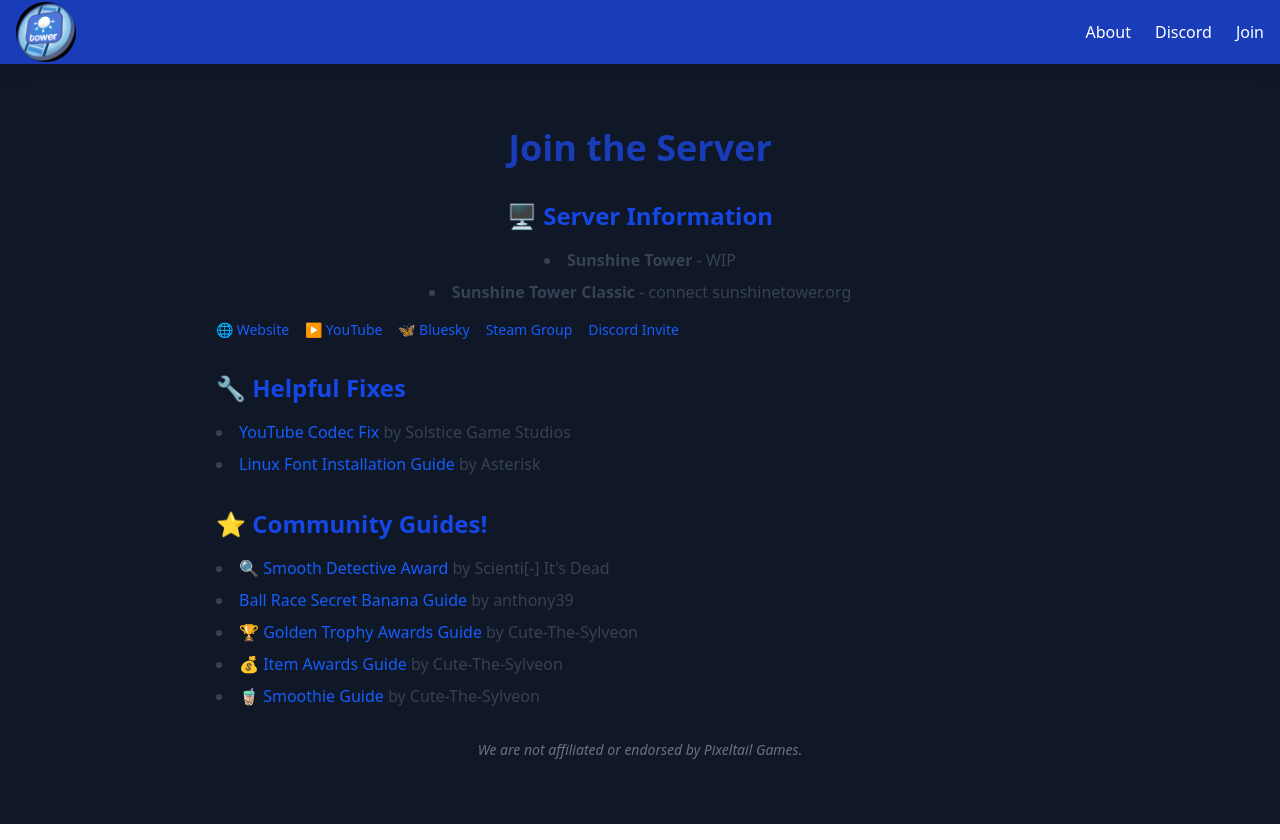
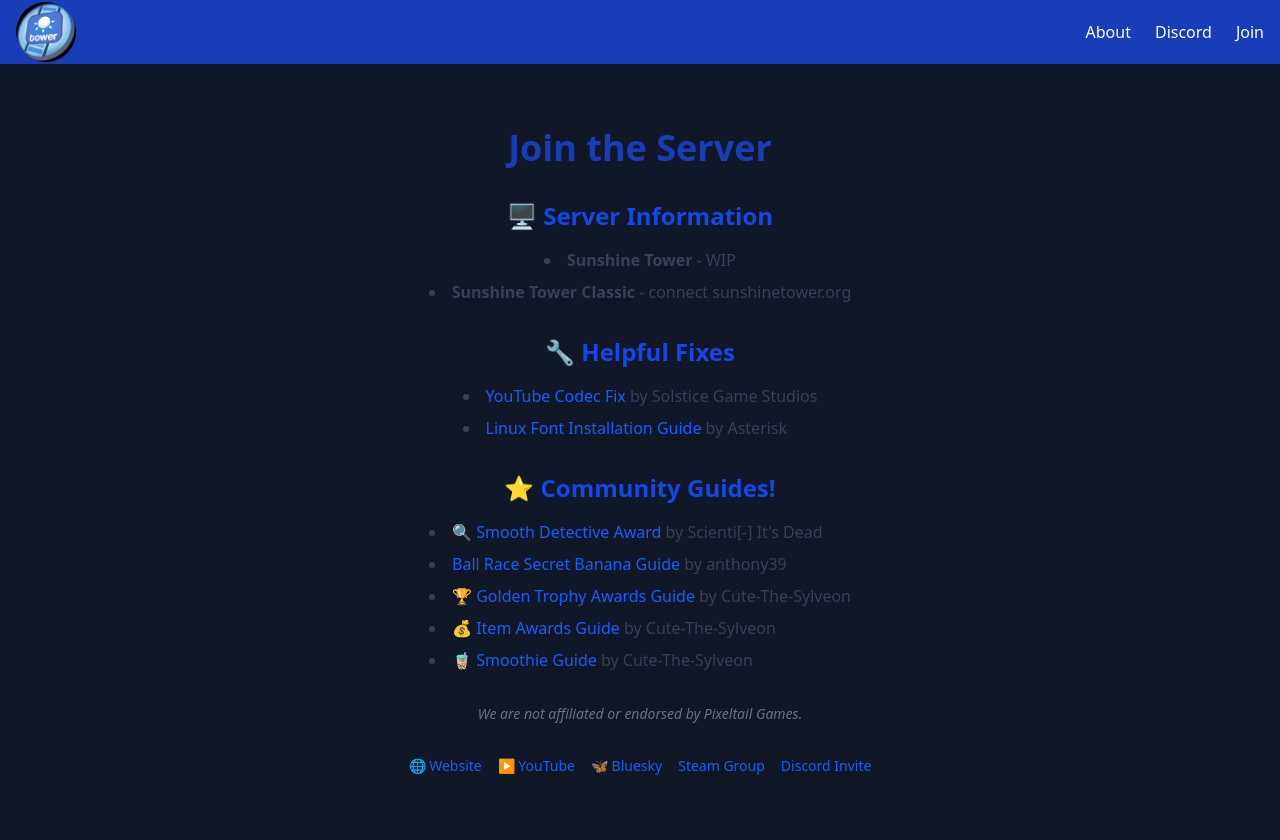
Before and after one commit to wisherjls/sunshine-tower, a React (Vite) app: page /join in a window 1280 px wide. Built offline with nearby package versions, Linux system fonts and the light colour scheme; the HTML template or start-up script is replaced by a standard one; what tailwindcss-motion would draw is missing.

Commit message:
refactor old junk

```diff
--- a/package.json
+++ b/package.json
@@ -31,5 +31,8 @@
     "globals": "^16.5.0",
     "tailwindcss": "^4.1.17",
     "vite": "^7.2.7"
+  },
+  "allowScripts": {
+    "esbuild@0.28.1": true
   }
 }
--- a/src/components/Navbar.jsx
+++ b/src/components/Navbar.jsx
@@ -16,7 +16,7 @@
               About
             </Link>
             <Link
-              to="/discord"
+              to="https://discord.com/invite/mbeaVGpnXp"
               className="hover:text-blue-200 transition-colors font-medium"
             >
               Discord
--- a/src/pages/Home.jsx
+++ b/src/pages/Home.jsx
@@ -8,7 +8,7 @@
           {letters.map((letter, index) => (
             <span
               key={index}
-              className="inline-block motion-preset-bounce motion-delay-[var(--delay)]"
+              className="inline-block motion-preset-bounce motion-delay-(--delay)"
               style={{ "--delay": `${index * 100}ms` }}
             >
               {letter}
@@ -17,6 +17,23 @@
         </span>
       </h1>
 
+      <h2
+        className="text-2xl font-semibold text-blue-800 mb-8"
+      >
+        to Sunshine Tower!
+            </h2>
+
+
+      <footer className="gap-4 mt-8 flex flex-wrap justify-center text-sm">
+        <a href="https://sunshinetower.org" className="text-blue-600 hover:underline">🌐 Website</a>
+        <a href="https://www.youtube.com/channel/UCaiRXidJGVY89n7wOW_shGA" className="text-blue-600 hover:underline">▶️ YouTube</a>
+        <a href="https://bsky.app/profile/sunshinetower.org" className="text-blue-600 hover:underline">🦋 Bluesky</a>
+        <a href="https://steamcommunity.com/groups/SunshineTower" className="text-blue-600 hover:underline">Steam Group</a>
+        <a href="https://discord.gg/mbeaVGpnXp" className="text-blue-600 hover:underline">Discord Invite</a>
+      </footer>
+
     </div>
+
+
   );
 }
--- a/src/pages/Join.jsx
+++ b/src/pages/Join.jsx
@@ -9,16 +9,9 @@
           <li><strong>Sunshine Tower</strong> - WIP</li>
           <li><strong>Sunshine Tower Classic</strong> - connect sunshinetower.org</li>
         </ul>
-        <div className="flex flex-wrap gap-4 mt-4 text-sm">
-          <a href="https://sunshinetower.org" className="text-blue-600 hover:underline">🌐 Website</a>
-          <a href="https://www.youtube.com/channel/UCaiRXidJGVY89n7wOW_shGA" className="text-blue-600 hover:underline">▶️ YouTube</a>
-          <a href="https://bsky.app/profile/sunshinetower.org" className="text-blue-600 hover:underline">🦋 Bluesky</a>
-          <a href="https://steamcommunity.com/groups/SunshineTower" className="text-blue-600 hover:underline">Steam Group</a>
-          <a href="https://discord.gg/mbeaVGpnXp" className="text-blue-600 hover:underline">Discord Invite</a>
-        </div>
       </section>
 
-      <section className="mb-8">
+      <section className="mb-8 justify-center flex flex-col items-center">
         <h2 className="text-2xl font-bold text-blue-700 mb-4">🔧 Helpful Fixes</h2>
         <ul className="list-disc list-inside space-y-2 text-gray-700">
           <li><a href="https://www.solsticegamestudios.com/fixmedia/" className="text-blue-600 hover:underline">YouTube Codec Fix</a> by Solstice Game Studios</li>
@@ -26,7 +19,7 @@
         </ul>
       </section>
 
-      <section className="mb-8">
+      <section className="mb-8 justify-center flex flex-col items-center">
         <h2 className="text-2xl font-bold text-blue-700 mb-4">⭐ Community Guides!</h2>
         <ul className="list-disc list-inside space-y-2 text-gray-700">
           <li>🔍 <a href="https://steamcommunity.com/sharedfiles/filedetails/?id=3021204481" className="text-blue-600 hover:underline">Smooth Detective Award</a> by Scienti[-] It's Dead</li>
@@ -40,6 +33,14 @@
       <p className="text-sm text-gray-500 text-center italic">
         We are not affiliated or endorsed by Pixeltail Games.
       </p>
+
+      <footer className="gap-4 mt-8 flex flex-wrap justify-center text-sm">
+        <a href="https://sunshinetower.org" className="text-blue-600 hover:underline">🌐 Website</a>
+        <a href="https://www.youtube.com/channel/UCaiRXidJGVY89n7wOW_shGA" className="text-blue-600 hover:underline">▶️ YouTube</a>
+        <a href="https://bsky.app/profile/sunshinetower.org" className="text-blue-600 hover:underline">🦋 Bluesky</a>
+        <a href="https://steamcommunity.com/groups/SunshineTower" className="text-blue-600 hover:underline">Steam Group</a>
+        <a href="https://discord.gg/mbeaVGpnXp" className="text-blue-600 hover:underline">Discord Invite</a>
+      </footer>
     </div>
   );
 }
```
Also changed, not shown: 1 other file (tests, documents, lock files or other folders).
